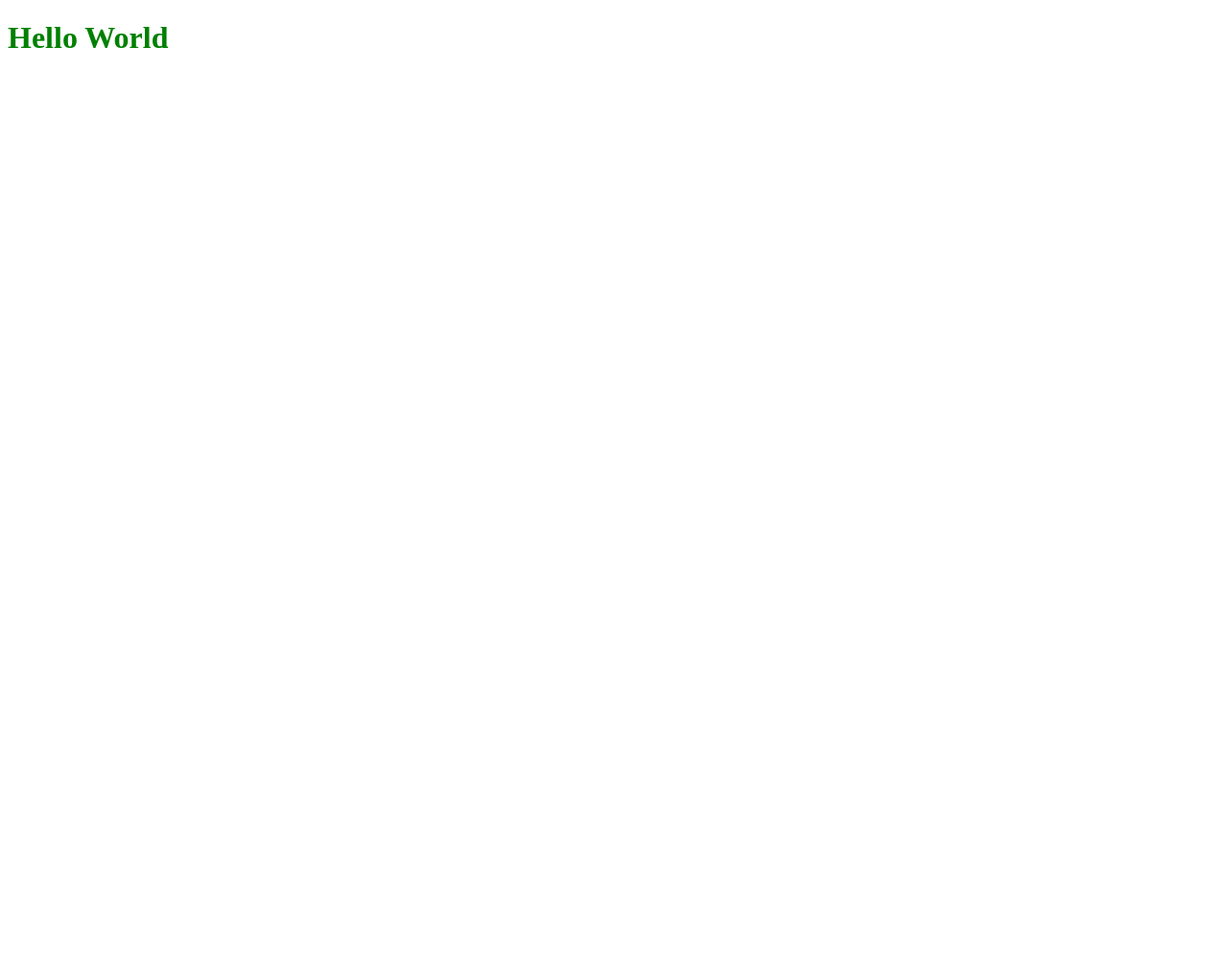
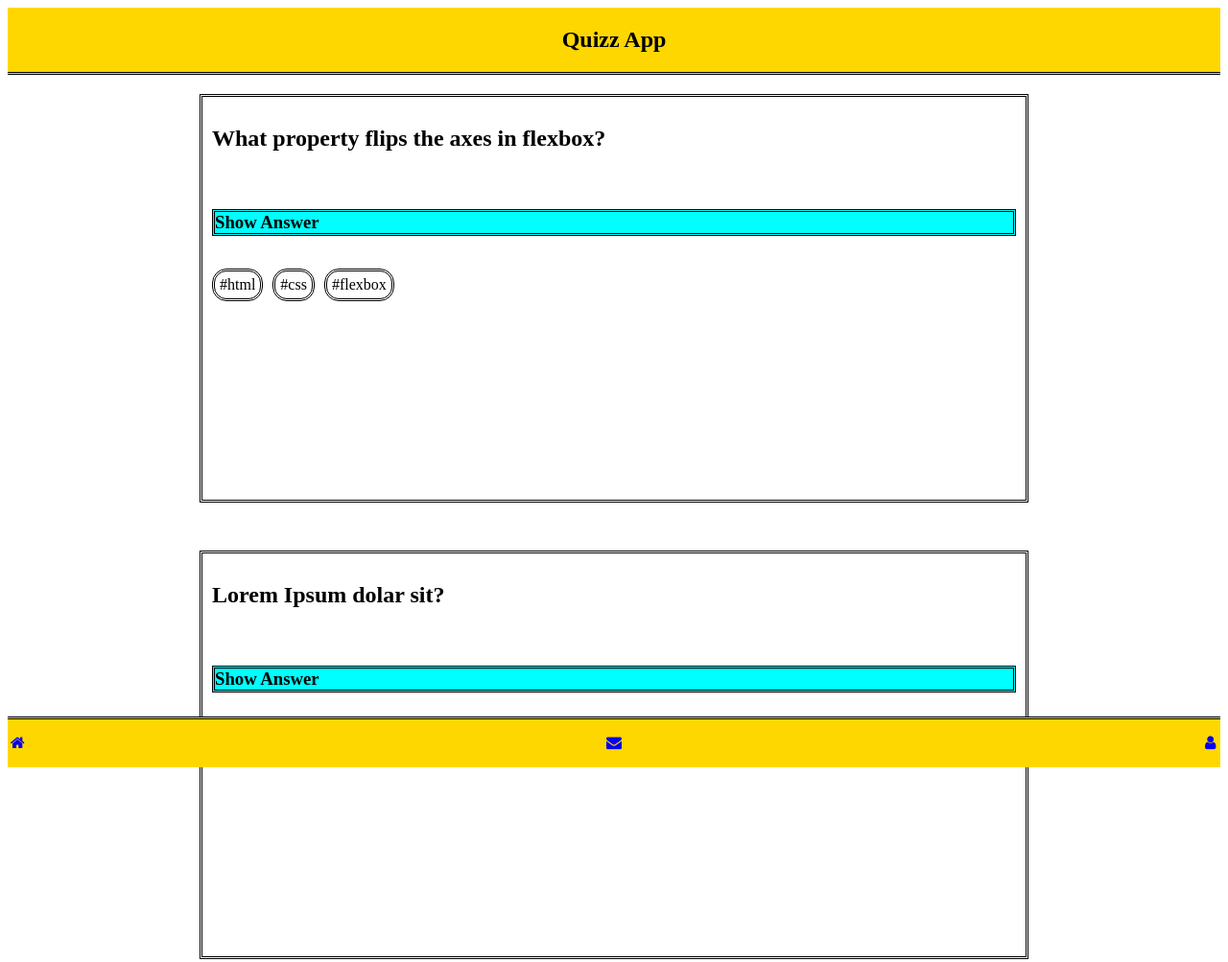
Before and after one commit to alex96dev/Quizz_App, a plain HTML site: page index.html in a window 1280 px wide. Shown: the whole page at 96% size. Before the commit the page ends 800 px from the top, so only its background shows below. Drawn offline with Linux system fonts and the light colour scheme.

Commit message:
add Layout_v2

```diff
--- a/index.html
+++ b/index.html
@@ -5,8 +5,42 @@
     <meta name="viewport" content="width=device-width, initial-scale=1.0">
     <title>Document</title>
     <link rel="stylesheet" href="/styles.css"/>
+    <link rel="stylesheet" href="https://cdnjs.cloudflare.com/ajax/libs/font-awesome/4.7.0/css/font-awesome.min.css">
 </head>
 <body>
-    <h1>Hello World</h1>
+<header>
+    <nav class="navbar2">
+    <h1>Quizz App</h1>
+</nav>
+</header>
+<main>
+    <div class="two_boxes">
+<div class="box1">
+    <h2>What property flips the axes in flexbox?</h2>
+
+    <h3 class="show_answer">Show Answer</h3>
+    <div class="tags_container">
+    <p class="tags">#html</p>
+    <p class="tags">#css</p>
+    <p class="tags">#flexbox</p>
+</div>
+</div>
+
+
+<div class="box2">
+    <h2>Lorem Ipsum dolar sit?</h2>
+
+    <h3 class="show_answer">Show Answer</h3>
+</div>
+</div>
+</main>
+
+<footer>
+    <div class="navbar">
+        <a class="active" href="#"><i class="fa fa-fw fa-home"></i></a>
+        <a href="#"><i class="fa fa-fw fa-envelope"></i></a>
+        <a href="#"><i class="fa fa-fw fa-user"></i></a>
+      </div>
+</footer>
 </body>
 </html>
--- a/styles.css
+++ b/styles.css
@@ -1,3 +1,80 @@
 h1 {
-    color: green;
+    color: black;
 }
+
+.navbar2 {
+    display: flex;
+    border-bottom:double;
+    justify-content: center;;
+}
+
+.navbar {
+    display: flex;
+    border-top:double;
+    justify-content: space-between;
+    align-items: center;
+    height: 50px;
+}
+
+.show_answer {
+    display:flex;
+    background-color: aqua;
+    border-style:double;
+    margin-top: 60px;
+}
+
+.show_answer:hover {
+flex-direction: row-reverse;
+background-color: white;
+}
+
+.tags {
+    border-radius: 15px;
+    border-style: double;
+    padding: 5px;
+}
+
+.tags_container {
+    display: flex;
+    flex-direction: row;
+    justify-content: flex-start;
+    gap: 10px;
+}
+
+.box1 {
+    flex-direction: column;
+    border-style: double;
+    padding: 10px;
+    margin-left: 200px;
+    margin-right: 200px;
+    min-height: 400px;
+}
+
+.box2 {
+    flex-direction: column;
+    border-style: double;
+    padding: 10px;
+    margin-left: 200px;
+    margin-right: 200px;
+    min-height: 400px;
+}
+
+.two_boxes {
+    display: flex;
+    flex-direction: column;
+    gap: 50px;
+    margin-top: 20px;
+}
+
+header{
+    background-color:gold;
+    position: sticky;
+    top: 0px;
+
+}
+
+footer {
+    background-color:gold;
+    position: sticky;
+    bottom: 0px;
+}
```
